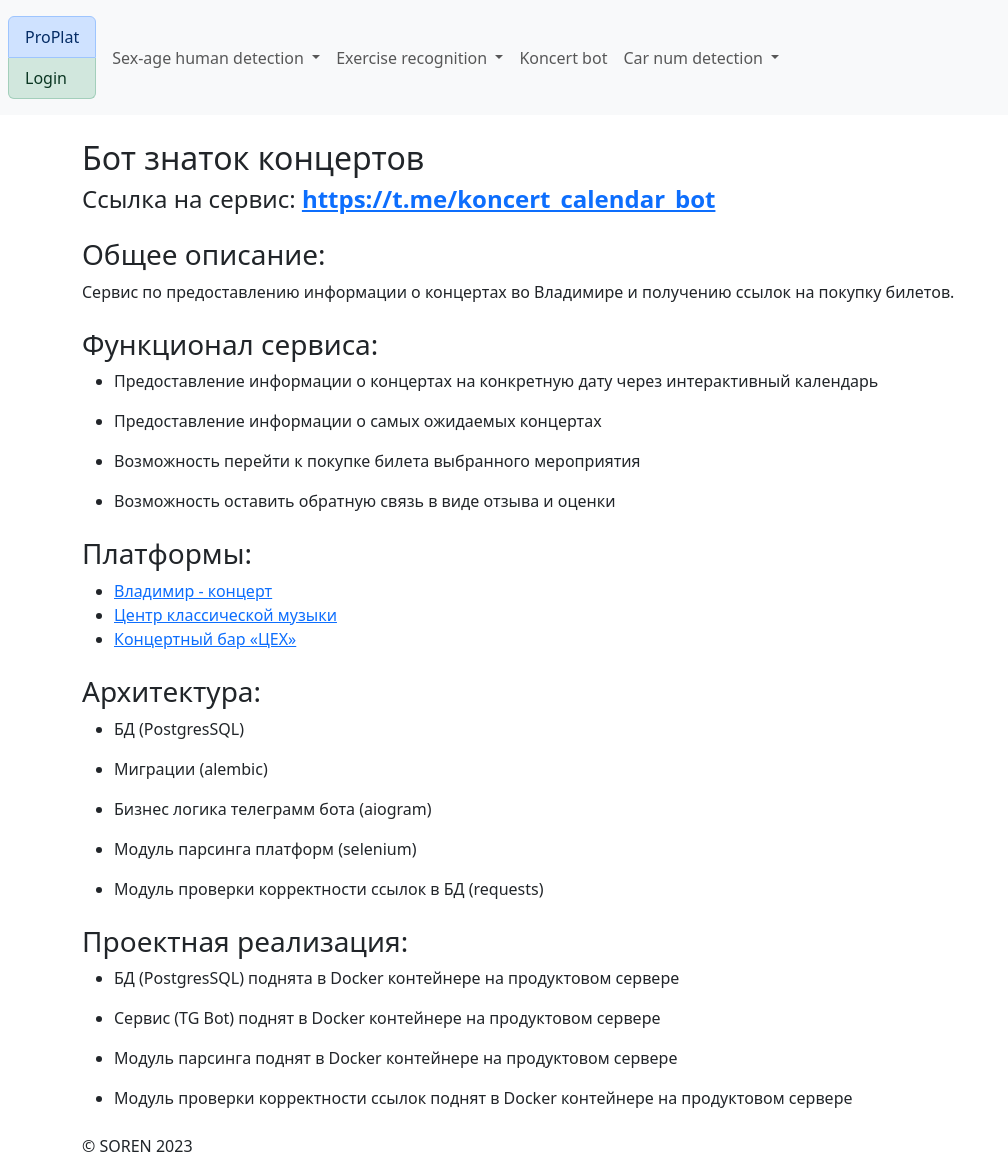
After one commit to VladislavSoren/ProfessionalPlatform, a Django app: page /my_projects/koncert_bot/ in a window 1280 px wide. The commit adds this page. Shown: the whole page, without its empty margins (0-1008 px from the left). Run offline with Django 4.2, Linux system fonts and the light colour scheme; parts of the project's set-up code (start-up, migrations or seed data) failed here and were passed over.

Commit message:
finished koncert_bot page in my_projects app

```diff
--- a/pro_platform/my_projects/templates/my_projects/car_num_det_about_files/about_all.txt
+++ b/pro_platform/my_projects/templates/my_projects/car_num_det_about_files/about_all.txt
@@ -26,14 +26,14 @@ API (https://github.com/pavelnebel/car_numbers_detection/blob/master/containers/
 
 Service for recognizing car number in the image
 
-Functions:
+Service functionality:
 Car number recognition in the image
 
 Architecture:
 Input image processing module
-ResNET (finds a fragment with a car number on the image)
+ResNET - finds a fragment with a car number on the image
 Found Fragment Alignment Module
-Number detector (determines the contents of the car number)
+Number detector - determines the contents of the car number
 
 Design implementation:
 Implemented API based on FastAPI
--- a/pro_platform/my_projects/templates/my_projects/exercise_rec_about_files/about_all.txt
+++ b/pro_platform/my_projects/templates/my_projects/exercise_rec_about_files/about_all.txt
@@ -11,7 +11,6 @@ ResNet (Pose Estimation Net) - получение координат суста
 Модуль предобработки данных на выходе Yolo3 и ResNet
 Классификатор (отдельно обучен на собранной базе) - классификация на основе обработанных данных из моделей
 Модуль подсчёта количества повторений упражнения на видео
-
 
 Проектная реализация:
 Реализовано API на базе FastAPI
--- a/pro_platform/my_projects/templates/my_projects/index.html
+++ b/pro_platform/my_projects/templates/my_projects/index.html
@@ -69,6 +69,14 @@
           </div>
         </li>
 
+<!--Koncert bot-->
+        <li class="nav-item">
+        <a class="nav-link"
+            href="{% url 'my_projects:koncert_bot' %}">
+            Koncert bot
+          </a>
+        </li>
+
 <!--Car num detection-->
         <li class="nav-item dropdown">
         <a class="nav-link dropdown-toggle"
@@ -103,6 +111,9 @@
         <a href="{% url 'my_projects:exercise_recognition' %}">Exercise recognition</a>
       </li>
       <li class="list-group-item list-group-item-action">
+        <a href="{% url 'my_projects:koncert_bot' %}">Koncert bot</a>
+      </li>
+      <li class="list-group-item list-group-item-action">
         <a href="{% url 'my_projects:sex_age_detection' %}">Car numbers detection</a>
       </li>
     </ul>
--- /dev/null
+++ b/pro_platform/my_projects/templates/my_projects/koncert_bot_about.html
@@ -0,0 +1,77 @@
+{% extends 'my_projects/index.html' %}
+
+{% block title %}
+  koncert bot about
+{% endblock %}
+
+{% block body %}
+<div class="my-4">
+<h2>Бот знаток концертов</h2>
+        <h4>Ссылка на сервис:
+            <a
+                class="btn-link my-1"
+                href="{{ service_url }}">
+                <strong>{{ service_url }}</strong>
+            </a>
+        </h4>
+</div>
+
+<div class="my-4">
+        <h3>Общее описание:</h3>
+        {% for paragraph in general_description_paras %}
+            <p>
+                {{ paragraph }}
+            </p>
+
+        {% endfor %}
+</div>
+
+<div class="my-4">
+        <h3>Функционал сервиса:</h3>
+        <ul>
+        {% for paragraph in service_functionality_paras %}
+            <li>
+                <p>{{ paragraph }}</p>
+            </li>
+        {% endfor %}
+        </ul>
+</div>
+
+<div class="my-4">
+        <h3>Платформы:</h3>
+        <ul>
+            {% for name, url in platforms_names_urls_zip %}
+            <li>
+                <a
+                    class="btn-link my-1"
+                    href="{{ url }}">
+                    {{ name }}
+                </a>
+            </li>
+            {% endfor %}
+        </ul>
+</div>
+
+<div class="my-4">
+        <h3>Архитектура:</h3>
+        <ul>
+        {% for paragraph in architecture_paras %}
+            <li>
+                <p>{{ paragraph }}</p>
+            </li>
+        {% endfor %}
+        </ul>
+</div>
+
+<div class="my-4">
+        <h3>Проектная реализация:</h3>
+        <ul>
+        {% for paragraph in project_implementation_paras %}
+            <li>
+                <p>{{ paragraph }}</p>
+            </li>
+        {% endfor %}
+        </ul>
+</div>
+
+{% endblock %}
--- /dev/null
+++ b/pro_platform/my_projects/templates/my_projects/koncert_bot_about_files/architecture.txt
@@ -0,0 +1,5 @@
+БД (PostgresSQL)
+Миграции (alembic)
+Бизнес логика телеграмм бота (aiogram)
+Модуль парсинга платформ (selenium)
+Модуль проверки корректности ссылок в БД (requests)
--- /dev/null
+++ b/pro_platform/my_projects/templates/my_projects/koncert_bot_about_files/general_description.txt
@@ -0,0 +1 @@
+Сервис по предоставлению информации о концертах во Владимире и получению ссылок на покупку билетов.
--- /dev/null
+++ b/pro_platform/my_projects/templates/my_projects/koncert_bot_about_files/platforms.txt
@@ -0,0 +1,6 @@
+Владимир - концерт
+Центр классической музыки
+Концертный бар «ЦЕХ»
+https://vladimirkoncert.ru/
+https://www.vgso.ru/
+https://xn----7sbcs7c6af.xn--p1ai/
--- /dev/null
+++ b/pro_platform/my_projects/templates/my_projects/koncert_bot_about_files/project_implementation.txt
@@ -0,0 +1,4 @@
+БД (PostgresSQL) поднята в Docker контейнере на продуктовом сервере
+Сервис (TG Bot) поднят в Docker контейнере на продуктовом сервере
+Модуль парсинга поднят в Docker контейнере на продуктовом сервере
+Модуль проверки корректности ссылок поднят в Docker контейнере на продуктовом сервере
--- /dev/null
+++ b/pro_platform/my_projects/templates/my_projects/koncert_bot_about_files/service_functionality.txt
@@ -0,0 +1,4 @@
+Предоставление информации о концертах на конкретную дату через интерактивный календарь
+Предоставление информации о самых ожидаемых концертах
+Возможность перейти к покупке билета выбранного мероприятия
+Возможность оставить обратную связь в виде отзыва и оценки
--- a/pro_platform/my_projects/templates/my_projects/sex_age_det_about_files/architecture.txt
+++ b/pro_platform/my_projects/templates/my_projects/sex_age_det_about_files/architecture.txt
@@ -1,5 +1,5 @@
 Input image processing module
-DSFD detector (finds fragments with faces in the image)
-SSR-Net (determines the gender of people in found fragments)
-Second (SSR-Net determines the age of people in found fragments)
+DSFD detector - finds fragments with faces in the image
+SSR-Net - determines the gender of people in found fragments
+Second SSR-Net - determines the age of people in found fragments
 Module for applying predictions to the original image
--- a/pro_platform/my_projects/urls.py
+++ b/pro_platform/my_projects/urls.py
@@ -4,6 +4,7 @@ from django.views.generic import TemplateView
 from my_projects.views import sex_age_det
 from my_projects.views import car_num_det
 from my_projects.views import exercise_rec
+from my_projects.views import koncert_bot
 
 app_name = "my_projects"
 
@@ -16,6 +17,8 @@ urlpatterns = [
     path("exercise_recognition/", exercise_rec.video_request, name="exercise_recognition"),
     path("exercise_recognition/about/", exercise_rec.render_about, name="exercise_rec_about"),
 
+    path("koncert_bot/", koncert_bot.render_about, name="koncert_bot"),
+
     path("car_num_detection/", car_num_det.image_request, name="car_num_detection"),
     path("car_num_detection/about/", car_num_det.render_about, name="car_num_det_about"),
 ]
--- /dev/null
+++ b/pro_platform/my_projects/views/koncert_bot.py
@@ -0,0 +1,47 @@
+from django.http import HttpRequest
+from django.shortcuts import redirect, render
+
+from pro_platform.settings import BASE_DIR
+
+
+def render_about(request: HttpRequest):
+    description_dir = BASE_DIR / 'my_projects' / 'templates' / 'my_projects' / 'koncert_bot_about_files'
+
+    path_general_description = description_dir / 'general_description.txt'
+    with open(path_general_description, mode='r') as f:
+        general_description_paras = f.readlines()
+
+    path_general_description = description_dir / 'service_functionality.txt'
+    with open(path_general_description, mode='r') as f:
+        service_functionality_paras = f.readlines()
+
+    path_general_description = description_dir / 'platforms.txt'
+    with open(path_general_description, mode='r') as f:
+        platforms_paras = f.readlines()
+    platforms_names = platforms_paras[0:3]
+    platforms_urls = platforms_paras[3:]
+    platforms_names_urls_zip = zip(platforms_names, platforms_urls)
+
+    path_general_description = description_dir / 'architecture.txt'
+    with open(path_general_description, mode='r') as f:
+        architecture_paras = f.readlines()
+
+    path_general_description = description_dir / 'project_implementation.txt'
+    with open(path_general_description, mode='r') as f:
+        project_implementation_paras = f.readlines()
+
+    service_url = 'https://t.me/koncert_calendar_bot'
+
+    return render(
+        request,
+        'my_projects/koncert_bot_about.html',
+        {
+            'general_description_paras': general_description_paras,
+            'service_functionality_paras': service_functionality_paras,
+            'platforms_names_urls_zip': platforms_names_urls_zip,
+            'architecture_paras': architecture_paras,
+            'project_implementation_paras': project_implementation_paras,
+            'service_url': service_url,
+
+        }
+    )
```
Also changed, not shown: pro_platform/my_projects/templates/my_projects/koncert_bot_about_files/about_all.txt (added, +27 -0 lines), pro_platform/my_projects/templates/my_projects/sex_age_det_about_files/about_all.txt (+5 -5 lines).
